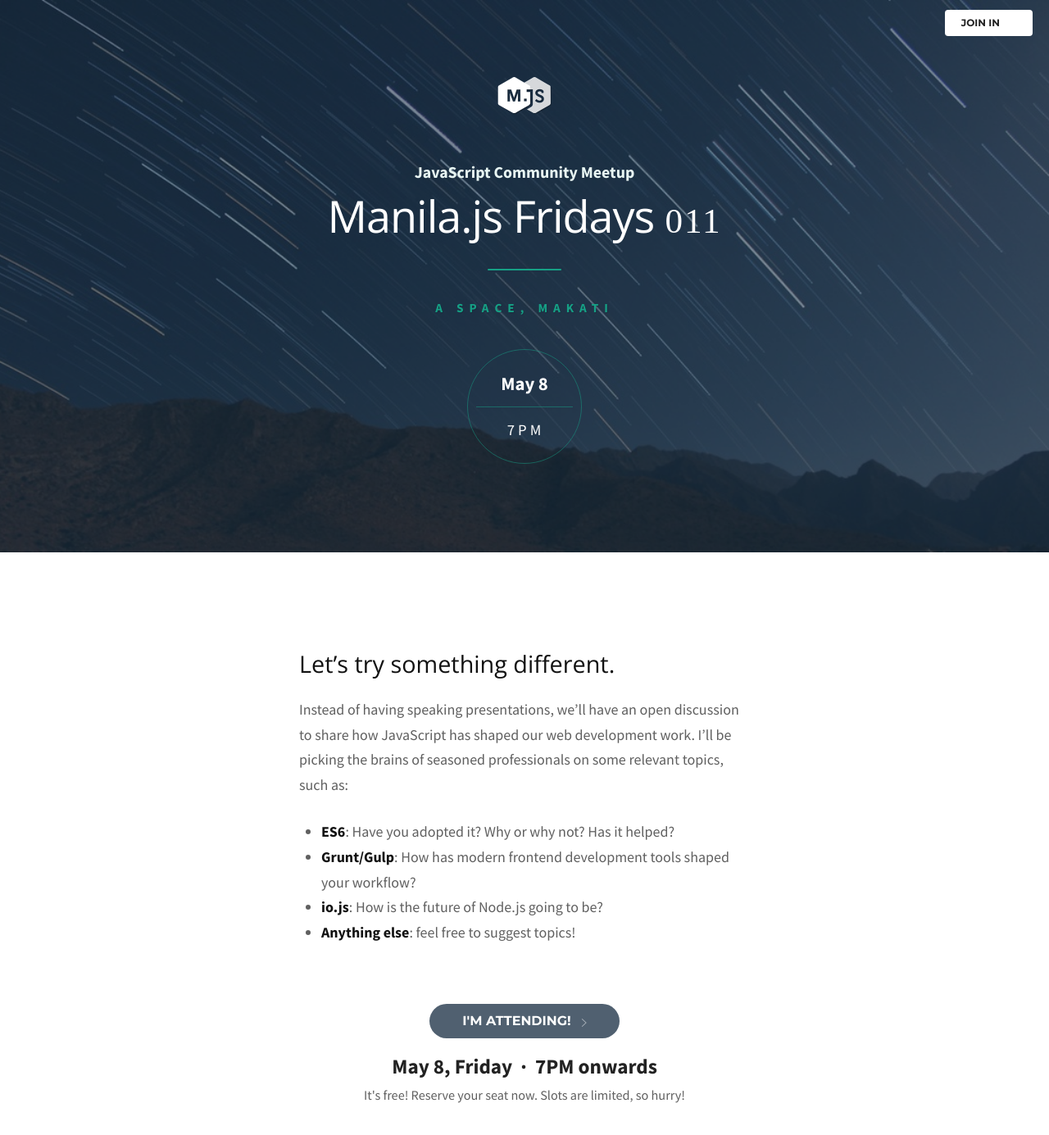
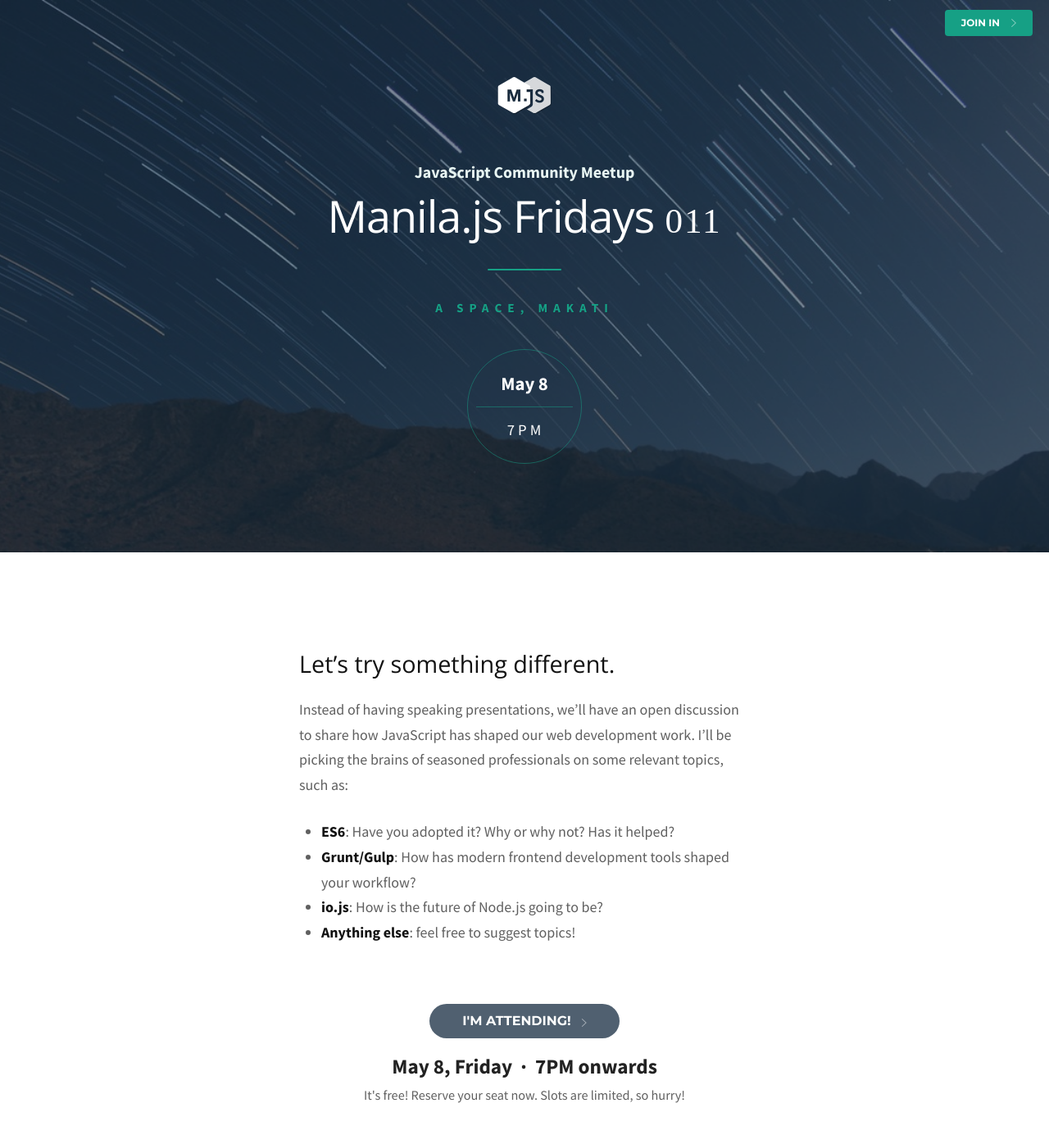
Before and after one commit to manilajs/manilajs.com, a Jekyll site: the page built from index.md, in a window 1280 px wide and 1400 px high. Shown: the top 1385 px of the window at 82% size. Built offline with Jekyll 4.4.1, drawn with Linux system fonts in a browser that asks for light colours; nearby versions of some CDN libraries; some web fonts are replaced.

Commit message:
Fix button

```diff
--- a/_sass/components/btn.scss
+++ b/_sass/components/btn.scss
@@ -176,17 +176,11 @@
 
 .btn.-top {
   display: inline-block;
-
-  color: #506070;
-  background: #fff;
   padding: 0 20px;
-
   height: 32px;
   line-height: 32px;
   border-radius: 4px;
   border: 0;
-
   font-size: 9pt;
-  color: #222;
   @include montserrat-700-caps;
 }
```
Also changed, not shown: images/share/011-landscape-3.png (added).
